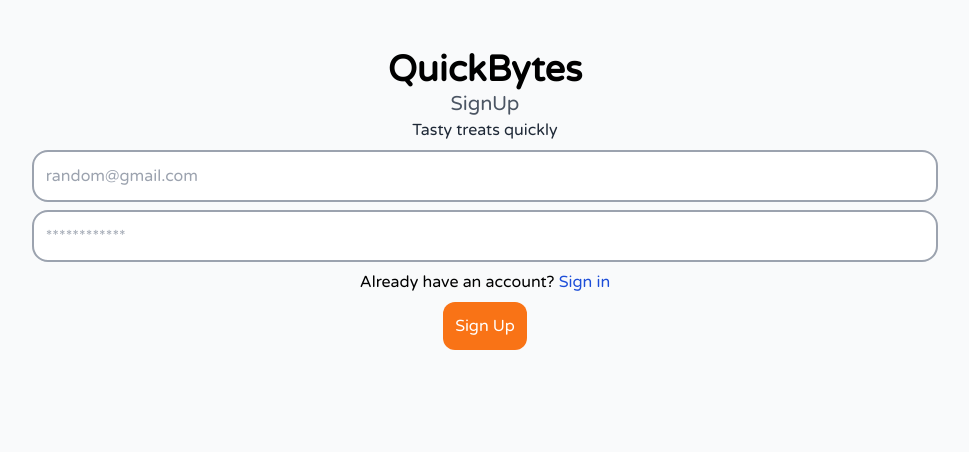
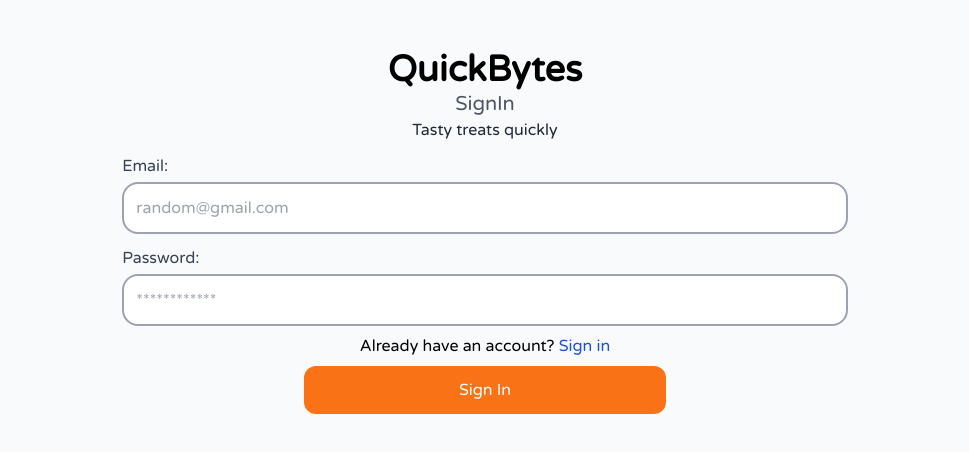
Before and after one commit to musaubrian/quick-bytes, a Vue app: page /signup in a window 1280 px wide. Shown: the top 452 px of the page, without its empty margins (155-1124 px from the left). Built offline with nearby package versions, Linux system fonts and the light colour scheme; no server answers.

Commit message:
chore: imporve forms

```diff
--- a/src/stores/authStore.js
+++ b/src/stores/authStore.js
@@ -10,6 +10,9 @@ export const useAuthStore = defineStore("fireAuth", {
         signUpError: false
     }),
     actions: {
+        async signUp() {
+            console.log("signed up")
+        },
         async signIn() {
             console.log("sign in clicked")
             this.isLoggedIn = true
--- a/src/views/SignInView.vue
+++ b/src/views/SignInView.vue
@@ -1,28 +1,31 @@
 <template>
-    <div class="flex justify-center items-center mt-5">
-        <form @submit.prevent="" class="flex flex-col flex-nowrap justify-center items-center h-96">
+    <div class="flex justify-center items-center mt-10">
+        <form @submit.prevent="authStore.signIn()" class="flex flex-col flex-nowrap justify-center items-center h-96">
             <h1 class="text-4xl font-bold">QuickBytes</h1>
             <h2 class="text-gray-600 text-xl">SignIn</h2>
             <p class="text-gray-800">Tasty treats quickly</p>
-            <input type="email" placeholder="random@gmail.com" class="inputs">
-            <input type="password" placeholder="************" class="inputs">
+            <label for="email" class="w-full text-left md:w-8/12 mt-3 text-gray-700">Email:</label>
+            <input type="email" placeholder="random@gmail.com"
+                class="w-full border-2 mt-1 p-3 rounded-2xl border-gray-400 md:w-8/12">
+            <label for="" class="w-full text-left md:w-8/12 mt-3 text-gray-700">Password:</label>
+            <input type="password" name="password" placeholder="************"
+                class="w-full border-2 mt-1 p-3 rounded-2xl border-gray-400 md:w-8/12">
             <span class="mt-2 mb-2">Don't have an account? <RouterLink to="/signup" class="text-blue-600">Sign up
                 </RouterLink>
             </span>
-            <button type="submit" class="bg-orange-500 p-3 rounded-xl text-white font-medium">Sign In</button>
+            <button type="submit" class="bg-orange-500 p-3 rounded-xl text-white font-medium w-4/12">Sign In</button>
         </form>
     </div>
 </template>
 
 <script setup>
+import { useAuthStore } from '../stores/authStore';
+
+const authStore = useAuthStore();
 
 </script>
 <style>
 form {
-    width: 90%;
-}
-
-.inputs {
-    @apply w-10/12 border-2 mt-2 p-3 rounded-2xl border-gray-400
+    width: 85%;
 }
 </style>
--- a/src/views/SignUpView.vue
+++ b/src/views/SignUpView.vue
@@ -1,28 +1,31 @@
 <template>
-    <div class="flex justify-center items-center mt-2 mb-2">
-        <form @submit.prevent="" class="flex flex-col flex-nowrap justify-center items-center h-96">
+    <div class="flex justify-center items-center mt-10 mb-2">
+        <form @submit.prevent="authStore.signUp()" class="flex flex-col flex-nowrap justify-center items-center h-96">
             <h1 class="text-4xl font-bold">QuickBytes</h1>
-            <h2 class="text-gray-600 text-xl">SignUp</h2>
+            <h2 class="text-gray-600 text-xl">SignIn</h2>
             <p class="text-gray-800">Tasty treats quickly</p>
-            <input type="email" placeholder="random@gmail.com" class="inputs">
-            <input type="password" placeholder="************" class="inputs">
+            <label for="email" class="w-full text-left md:w-8/12 mt-3 text-gray-700">Email:</label>
+            <input type="email" placeholder="random@gmail.com"
+                class="w-full border-2 mt-1 p-3 rounded-2xl border-gray-400 md:w-8/12">
+            <label for="" class="w-full text-left md:w-8/12 mt-3 text-gray-700">Password:</label>
+            <input type="password" name="password" placeholder="************"
+                class="w-full border-2 mt-1 p-3 rounded-2xl border-gray-400 md:w-8/12">
             <span class="mt-2 mb-2">Already have an account? <RouterLink to="/signin" class="text-blue-700">Sign in
                 </RouterLink>
             </span>
-            <button type="submit" class="bg-orange-500 p-3 rounded-xl text-white">Sign Up</button>
+            <button type="submit" class="bg-orange-500 p-3 rounded-xl text-white font-medium w-4/12">Sign In</button>
         </form>
     </div>
 </template>
 
 <script setup>
+import { useAuthStore } from '../stores/authStore';
+
+const authStore = useAuthStore();
 
 </script>
 <style>
 form {
     width: 85%;
 }
-
-.inputs {
-    @apply w-10/12 border-2 mt-2 p-3 rounded-2xl border-gray-400
-}
 </style>
```
